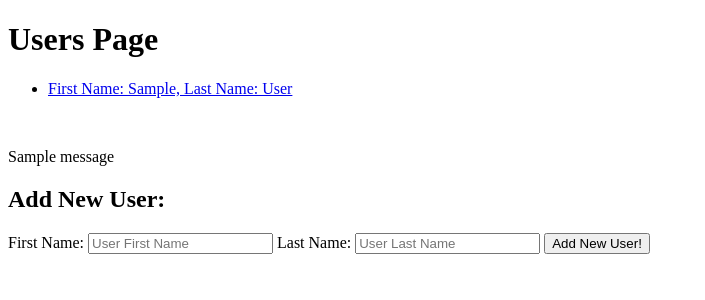
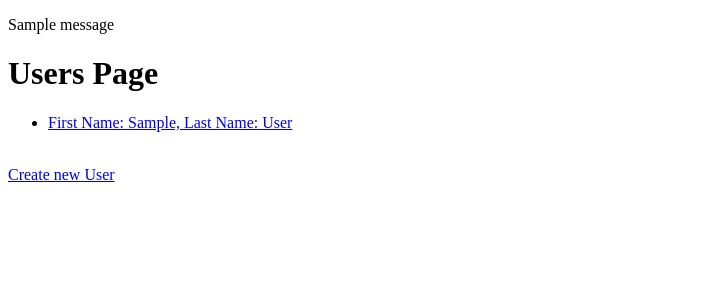
Before and after one commit to milanz14/23.1-blogly, a Flask app: page /users in a window 1280 px wide. Shown: the top 300 px of the page, without its empty margins (0-705 px from the left). Run offline with Flask 2, Linux system fonts and the light colour scheme; tables that the repository leaves empty hold one stand-in row (values such as "Sample post"); one stand-in notice (Sample message) is shown.

Commit message:
some work on routes

```diff
--- a/app.py
+++ b/app.py
@@ -33,18 +33,14 @@ def create_new_user():
     flash('User created successfully!')
     return redirect('/users')
 
-@app.route('/users/new', methods=['GET','POST'])
-def show_new_user_form():
-    """ show new users add form"""
-    pass
-
 @app.route('/users/<int:user_id>')
 def show_user_detail(user_id):
     """ show details for a specific user """
     foundUser = User.query.get_or_404(user_id)
     return render_template('userdetails.html', foundUser=foundUser)
 
-@app.route('/users/<int:id>/edit', methods=['GET','POST'])
-def edit_user(uid):
+@app.route('/users/<int:user_id>/edit', methods=['GET','POST'])
+def edit_user(user_id):
     """ edit details for specific user """
-    pass
+    foundUser = User.query.get_or_404(user_id)
+    return render_template('edituserform.html', foundUser=foundUser)
--- a/models.py
+++ b/models.py
@@ -16,3 +16,6 @@ class User(db.Model):
     first_name = db.Column(db.Text, nullable=False)
     last_name = db.Column(db.Text, nullable=False)
     image_url = db.Column(db.Text, default='https://images.unsplash.com/photo-1586314265219-192da32be7eb?ixid=MnwxMjA3fDB8MHxwaG90by1wYWdlfHx8fGVufDB8fHx8&ixlib=rb-1.2.1&auto=format&fit=crop&w=1650&q=80')
+
+    def __repr__(self):
+        return f'<{self.first_name} {self.last_name}>'
--- a/templates/base.html
+++ b/templates/base.html
@@ -4,7 +4,7 @@
     <meta charset="UTF-8">
     <meta http-equiv="X-UA-Compatible" content="IE=edge">
     <meta name="viewport" content="width=device-width, initial-scale=1.0">
-    <title>Blogly</title>
+    <title>{% block title %}Blogly{% endblock %}</title>
 </head>
 <body>
     {% block content %}
--- a/templates/userdetails.html
+++ b/templates/userdetails.html
@@ -1,6 +1,6 @@
 {% extends 'base.html' %}
 
 {% block content %}
-    <h2>{{ foundUser.first_name}} {{foundUser.last_name }}</h2>
-
+    <img src='{{foundUser.image_url}}' style='max-height: 200px'><h2>{{ foundUser.first_name}} {{foundUser.last_name }}</h2>
+    <a class="btn" role="button" href='/users/{{ foundUser.id }}/edit'>Edit</a>
 {% endblock %}
--- a/templates/users.html
+++ b/templates/users.html
@@ -1,6 +1,11 @@
 {% extends 'base.html' %}
 
 {% block content %}
+<p>
+    {% for msg in get_flashed_messages() %}
+        {{ msg }}
+    {% endfor %}
+</p>
 <h1>Users Page</h1>
     <ul>
         {% for user in users %}
@@ -8,18 +13,5 @@
         {% endfor %}
     </ul>
     <br>
-    <p>
-        {% for msg in get_flashed_messages() %}
-            {{ msg }}
-        {% endfor %}
-    </p>
-    <h2>Add New User:</h2>
-    <form action="/users" method='POST'>
-        <label for="firstname">First Name: </label>
-        <input type="text" placeholder="User First Name" name="firstname", id="firstname">
-        <label for="lastname">Last Name: </label>
-        <input type="text" placeholder="User Last Name" name="lastname", id="lastname">
-        <button>Add New User!</button>
-    </form>
-
+    <a href=/users/new>Create new User</a>
 {% endblock %}
```
